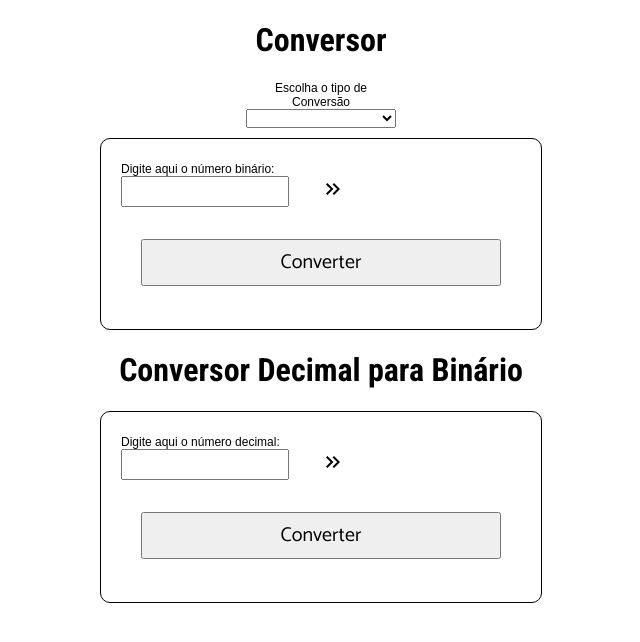
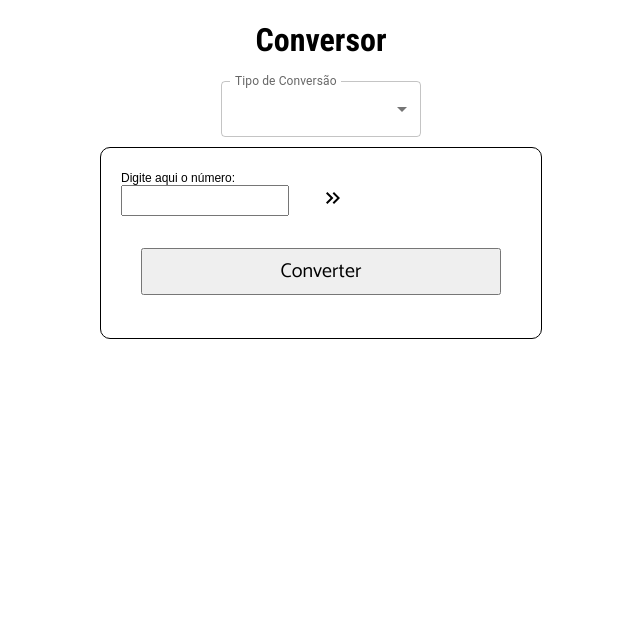
Before and after one commit to Elielson77/binary_conversor, a React (Vite) app: page / in a window 1280 px wide. Shown: the top 642 px of the page, without its empty margins (319-959 px from the left). Built offline with nearby package versions, Linux system fonts and the light colour scheme.

Commit message:
add select type of conversion

```diff
--- a/src/App.jsx
+++ b/src/App.jsx
@@ -2,12 +2,12 @@ import ConvertComponent from './components/ConvertComponent'
 import './App.css'
 import { ToastContainer, toast } from 'react-toastify';
 import 'react-toastify/dist/ReactToastify.css';
-import { Select, MenuItem, InputLabel } from '@mui/material';
+import { Select, MenuItem, InputLabel, FormControl } from '@mui/material';
 import { useState } from 'react';
 
 function App() {
 
-  const [typeConverse, setTypeConverse] = useState();
+  const [typeConverse, setTypeConverse] = useState('default');
 
   const binaryToDecimal = (binary) => {
     if (!binary) {
@@ -50,32 +50,31 @@ function App() {
 
   return (
     <div className="App">
+
       <ToastContainer />
-
-
 
       <h1>Conversor</h1>
 
-      <label style={{display: 'flex', flexDirection: 'column', width: '150px', margin: '0 auto'}}>
-        Escolha o tipo de Conversão
-        <select onChange={e => setTypeConverse(e.target.value)}>
-          <option value=""></option>
-          <option value="binary-to-decimal">Binário / Decimal</option>
-          <option value="decimal-to-binary">Decimal / Binário</option>
-        </select>
-      </label>
+      <FormControl sx={{ width: '200px'}}>
+        <InputLabel id='type-conversion'>Tipo de Conversão</InputLabel>
+
+        <Select label="Tipo de conversão" onChange={e => setTypeConverse(e.target.value)} labelId='type-conversion' value={typeConverse}>
+          <MenuItem value="binary-to-decimal"> Binário / Decimal</MenuItem>
+          <MenuItem value="decimal-to-binary"> Decimal / Binário</MenuItem>
+        </Select>
+
+      </FormControl>
 
       <ConvertComponent
-        label="Digite aqui o número binário"
-        convertFunction={binaryToDecimal}
+        convertFunction={typeConverse === 'default' ?
+          '' :
+          typeConverse === 'binary-to-decimal' ?
+            binaryToDecimal :
+            typeConverse === 'decimal-to-binary' ?
+              decimalToBinary :
+              ''}
+        label={'Digite aqui o número'}
       />
-
-      <h1>Conversor Decimal para Binário</h1>
-      <ConvertComponent
-        label="Digite aqui o número decimal"
-        convertFunction={decimalToBinary}
-      />
-      {typeConverse}
     </div>
   )
 }
--- a/src/components/ConvertComponent/index.jsx
+++ b/src/components/ConvertComponent/index.jsx
@@ -1,6 +1,7 @@
 import React, { useState } from "react";
 import { KeyboardDoubleArrowRightOutlined } from '@mui/icons-material';
 import './style.css'
+import { toast } from "react-toastify";
 
 
 
@@ -9,6 +10,14 @@ const BinaryToDecimal = ({ label, convertFunction }) => {
   const [toConvert, setToConvert] = useState();
   const [result, setResult] = useState();
 
+  const executeConversion = () => {
+    if(!convertFunction){
+      toast.info("Escolha um modo de conversão!")
+      return
+    }
+
+    setResult(convertFunction(toConvert))
+  }
 
   return (
     <div className="input-container">
@@ -20,7 +29,7 @@ const BinaryToDecimal = ({ label, convertFunction }) => {
         <KeyboardDoubleArrowRightOutlined sx={{ml: 2}}/>
         <div className="resultado">{result}</div>
       </div>
-      <button onClick={() => setResult(convertFunction(toConvert))}>Converter</button>
+      <button onClick={() => executeConversion()}>Converter</button>
     </div>
 
   )
```
